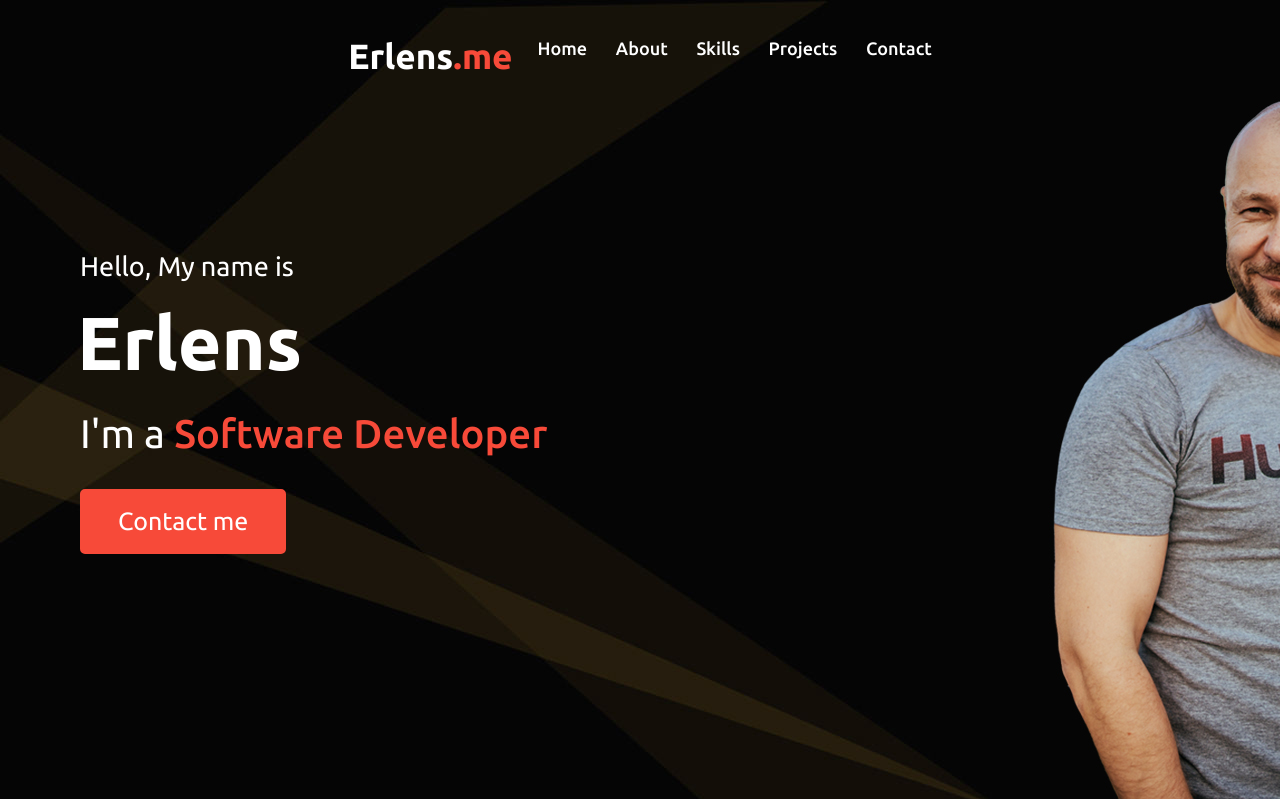
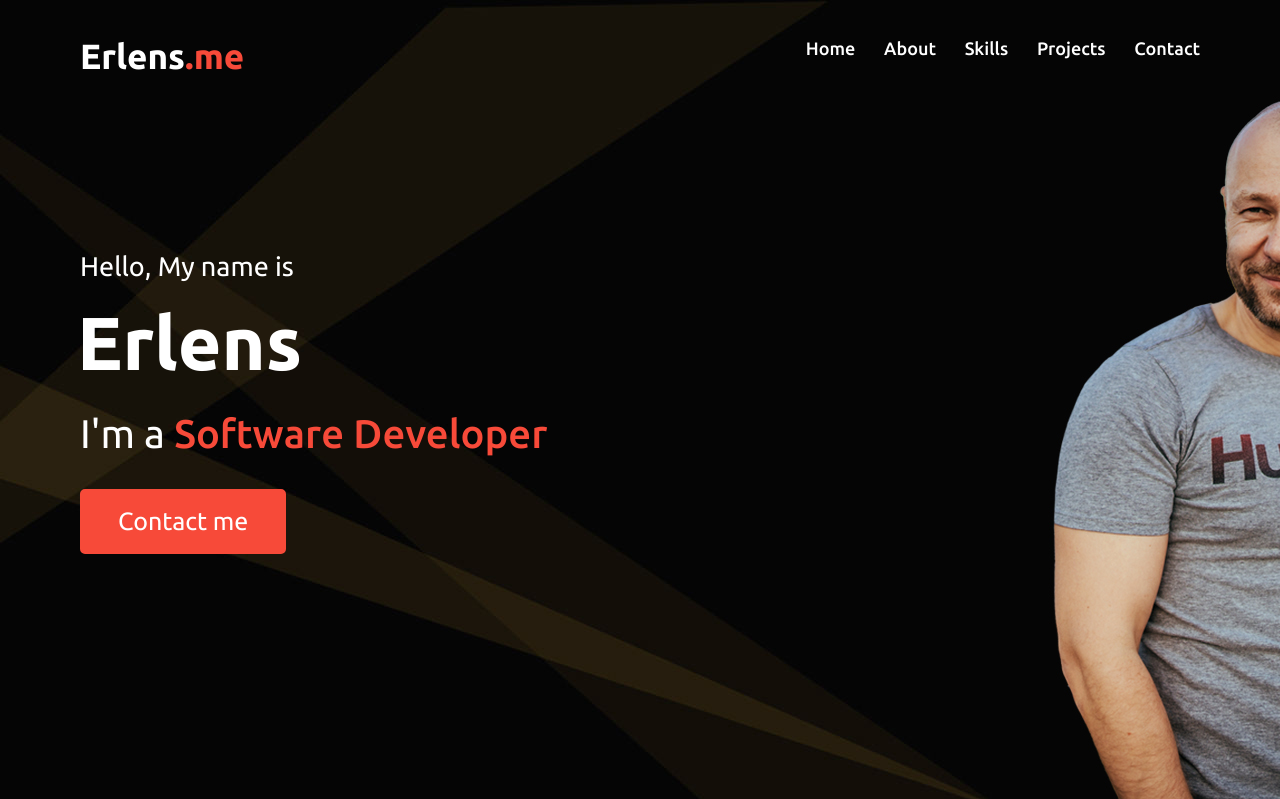
Before and after one commit to ErlensGadzans/Portfolio_page, a PHP site: page / in a window 1280 px wide. Shown: the top 799 px of the page. Run offline with PHP 8.4, Linux system fonts and the light colour scheme; some libraries are stand-ins or nearby versions.

Commit message:
Fixed Navbar and Bootstrap conflict

```diff
--- a/style.css
+++ b/style.css
@@ -92,6 +92,7 @@ section .title::after {
 /* Nav bar*/
 .navbar {
   position: fixed;
+  display: block;
   width: 100%;
   z-index: 999;
   /* background-color: rgba(247, 74, 57, 255); */
--- a/style.scss
+++ b/style.scss
@@ -84,6 +84,7 @@ section .title::after {
 /* Nav bar*/
 .navbar {
   position: fixed ;
+  display:block;
   width: 100% ;
   z-index: 999 ;
   /* background-color: rgba(247, 74, 57, 255); */
@@ -104,7 +105,6 @@ section .title::after {
 }
 
 .navbar .max_width {
-
   display: flex ;
   justify-content: space-between ;
   align-items: center ;
@@ -377,6 +377,7 @@ pointer-events: auto;
 }
 .projects .carousel .rowcards{
   display:flex;
+
 }
 
 .projects .carousel .card {
```
Also changed, not shown: 1 other file.
